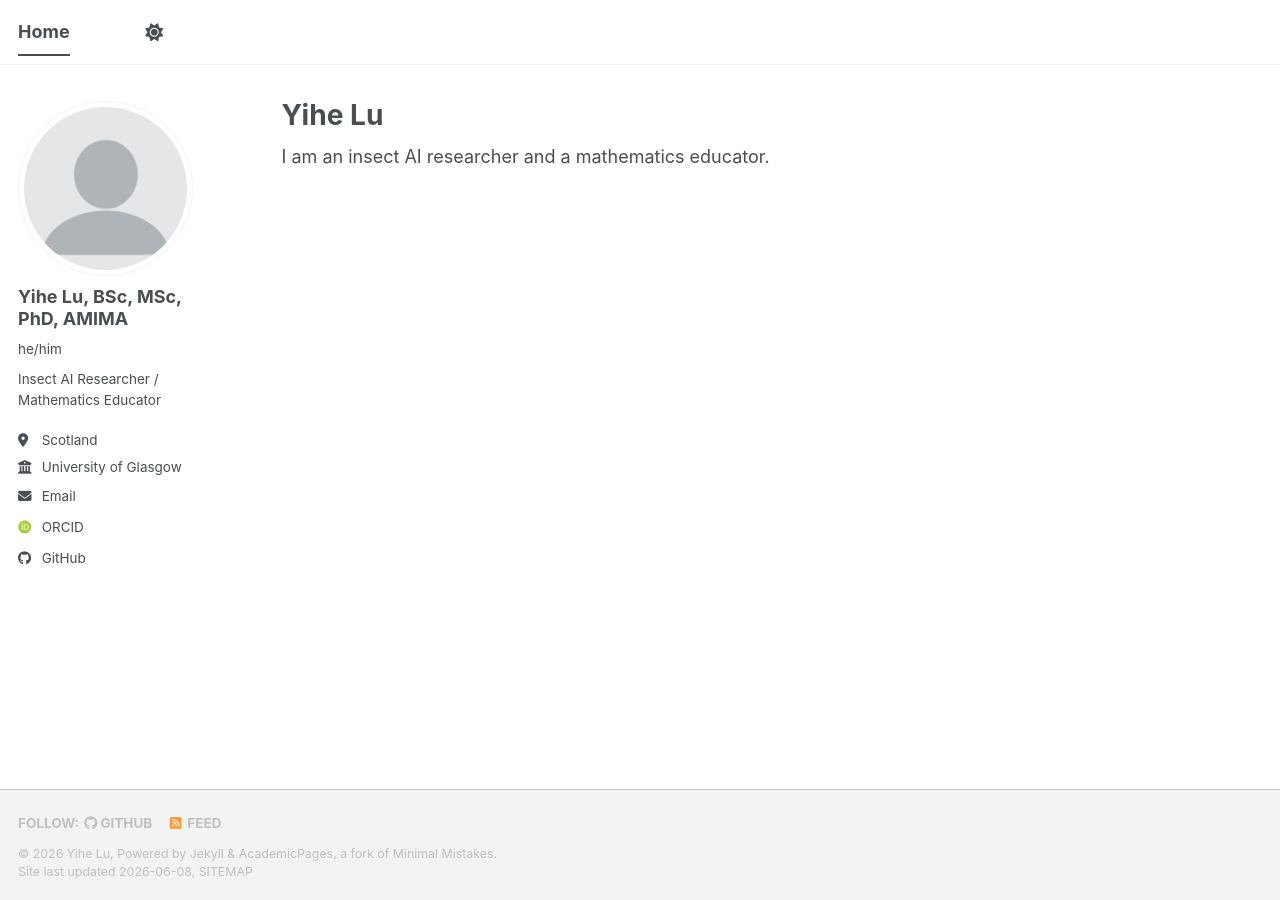
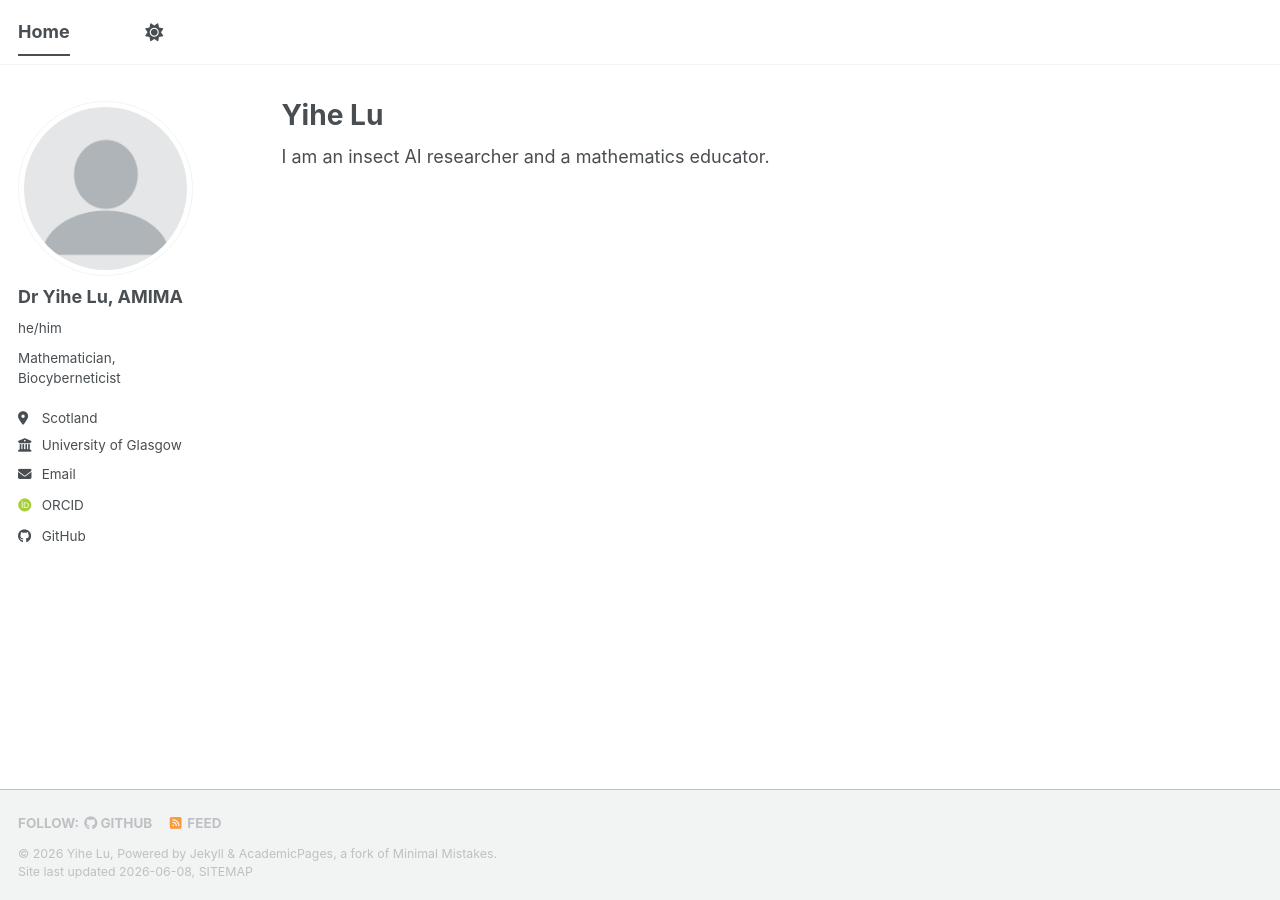
Before and after one commit to yihe-61wu/yihe-61wu.github.io, a Jekyll site: the page built from _pages/about.md, in a window 1280 px wide. Built offline with Jekyll 4.4.1, drawn with Linux system fonts in a browser that asks for light colours; some web fonts are replaced; a script bundle is joined from its source files by our own code; library files that are not in the unit come from our copies.

Commit message:
update bio

```diff
--- a/_config.yml
+++ b/_config.yml
@@ -12,7 +12,7 @@
 title                    : "Home"
 title_separator          : "-"
 name                     : &name "Yihe Lu"
-description              : &description "Academic website of Dr Yihe Lu, insect AI researcher and mathematics educator"   # Update this with a general description of your site, this is the default if not overridden by a page
+description              : &description "Academic website of Dr Yihe Lu, mathematician, biocyberneticist"   # Update this with a general description of your site, this is the default if not overridden by a page
 url                      : https://yihe-61wu.github.io # The base hostname & protocol for your site e.g. "https://[your GitHub username].github.io",
                                                            # or if you already have some other page hosted on Github then use "https://[your GitHub username].github.io/[Your Repo Name]"
 baseurl                  : "" # the subpath of your site, e.g. "/blog"
@@ -24,9 +24,9 @@
 author:
   # Biographic information
   avatar           : "profile.png"
-  name             : "Yihe Lu, BSc, MSc, PhD, AMIMA"
+  name             : "Dr Yihe Lu, AMIMA"
   pronouns         : he/him # example: "she/her"
-  bio              : "Insect AI Researcher / Mathematics Educator"
+  bio              : "Mathematician, Biocyberneticist"
   location         : "Scotland"
   employer         : "University of Glasgow"
   uri              : # URL
```
